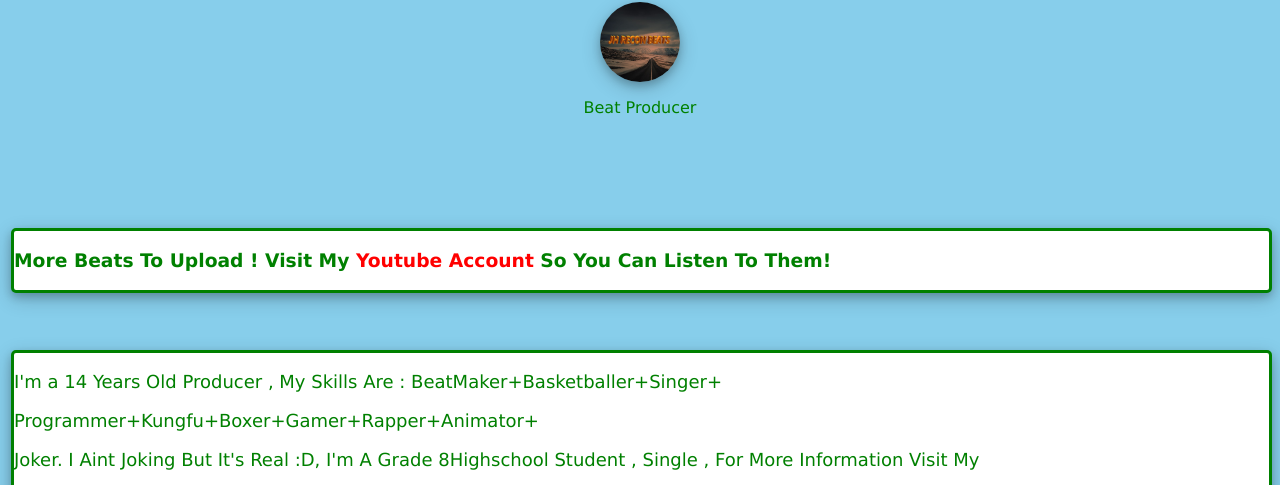
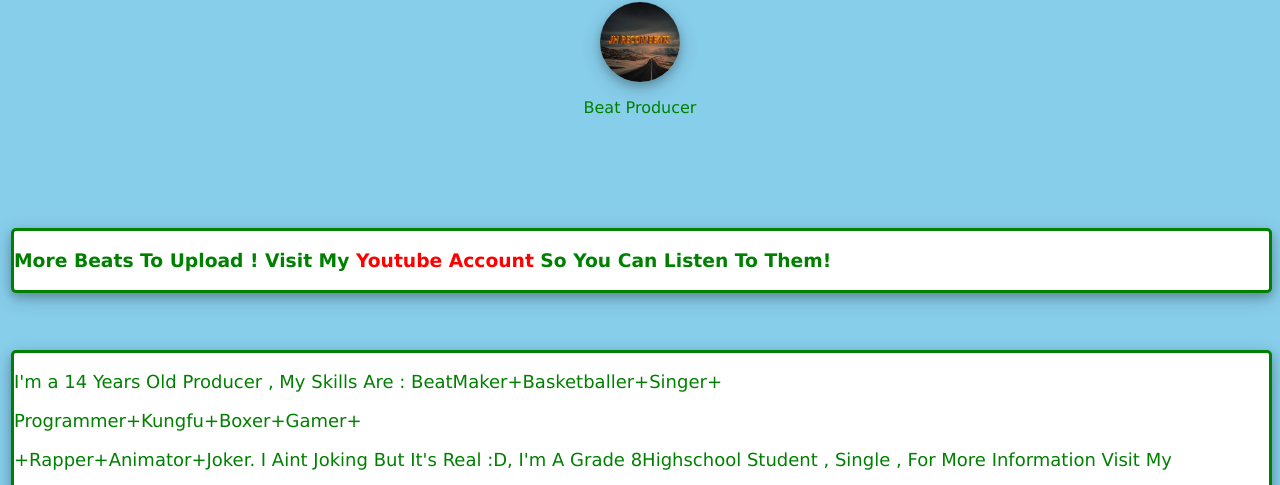
Before and after one commit to JHReCoN/jhrecon-home, a plain HTML site: page about.html in a window 1280 px wide. Shown: the part 315-800 px from the top of the page. Drawn offline with Linux system fonts and the light colour scheme.

Commit message:
Update about.html

```diff
--- a/about.html
+++ b/about.html
@@ -39,8 +39,8 @@
 <br>
 <div class="article">
 <font size="4"><p>I'm a 14 Years Old Producer , My Skills Are : BeatMaker+Basketballer+Singer+</p>
-<p>Programmer+Kungfu+Boxer+Gamer+Rapper+Animator+</p>
-<p>Joker. I Aint Joking But It's Real :D, I'm A Grade 8Highschool Student , Single , For More Information Visit My <a href="www.facebook.com/jhenry.diaz.5"><p>Facebook Account.</p></a>
+<p>Programmer+Kungfu+Boxer+Gamer+</p>
+<p>+Rapper+Animator+Joker. I Aint Joking But It's Real :D, I'm A Grade 8Highschool Student , Single , For More Information Visit My <a href="www.facebook.com/jhenry.diaz.5"><p>Facebook Account.</p></a>
 </div>
 <br>
 <hr>
```
